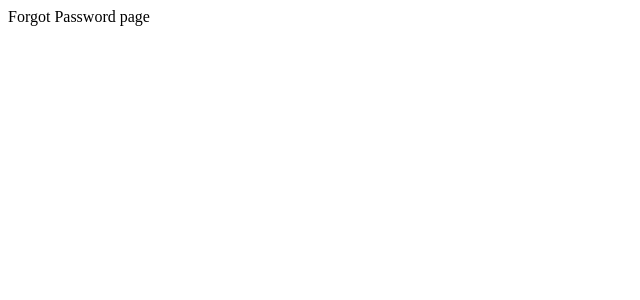
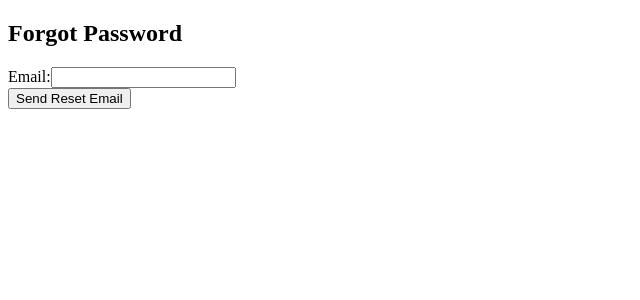
Before and after one commit to gabrielh-muniz/firebase-auth, a React (Vite) app in the folder frontend/: page /forgot-password in a window 1280 px wide. Shown: the top 300 px of the page, without its empty margins (0-640 px from the left). Built offline with nearby package versions, Linux system fonts and the light colour scheme; no server answers.

Commit message:
feat: add the forgot password logic in the auth store

```diff
--- a/frontend/src/pages/ForgotPasswordPage.jsx
+++ b/frontend/src/pages/ForgotPasswordPage.jsx
@@ -1,5 +1,44 @@
+import { useState } from "react";
+import { useAuthStore } from "../store/authStore.js";
+
 function ForgotPasswordPage() {
-  return <div>Forgot Password page</div>;
+  const [email, setEmail] = useState("");
+  const [message, setMessage] = useState("");
+
+  const { isLoading, error, sendPasswordResetEmail } = useAuthStore();
+
+  const handleSubmit = async (e) => {
+    e.preventDefault();
+    setMessage("");
+    try {
+      await sendPasswordResetEmail(email);
+      setMessage("Password reset email sent successfully.");
+      setEmail("");
+    } catch (err) {
+      // Error state is handled by the store
+    }
+  };
+
+  return (
+    <div>
+      <h2>Forgot Password</h2>
+      {error && <p>{error}</p>}
+      {message && <p>{message}</p>}
+      <form onSubmit={handleSubmit}>
+        <div>
+          <label>Email:</label>
+          <input
+            type="email"
+            value={email}
+            onChange={(e) => setEmail(e.target.value)}
+          />
+        </div>
+        <button type="submit" disabled={isLoading}>
+          {isLoading ? "Sending..." : "Send Reset Email"}
+        </button>
+      </form>
+    </div>
+  );
 }
 
 export default ForgotPasswordPage;
--- a/frontend/src/store/authStore.js
+++ b/frontend/src/store/authStore.js
@@ -4,6 +4,7 @@ import {
   signInWithEmailAndPassword,
   onAuthStateChanged,
   signOut,
+  sendPasswordResetEmail,
   GoogleAuthProvider,
   signInWithPopup,
 } from "firebase/auth";
@@ -154,6 +155,21 @@ export const useAuthStore = create((set) => {
       }
     },
 
+    sendPasswordResetEmail: async (email) => {
+      set({ isLoading: true, error: null });
+      try {
+        const actionCodeSettings = {
+          url: `${window.location.origin}/reset-password`,
+          handleCodeInApp: true,
+        };
+        await sendPasswordResetEmail(auth, email, actionCodeSettings);
+        set({ isLoading: false });
+      } catch (error) {
+        set({ isLoading: false, error: error.message });
+        throw error;
+      }
+    },
+
     fetchIsAdmin: async () => {
       try {
         const isAdmin = await fetchIsAdmin();
```
